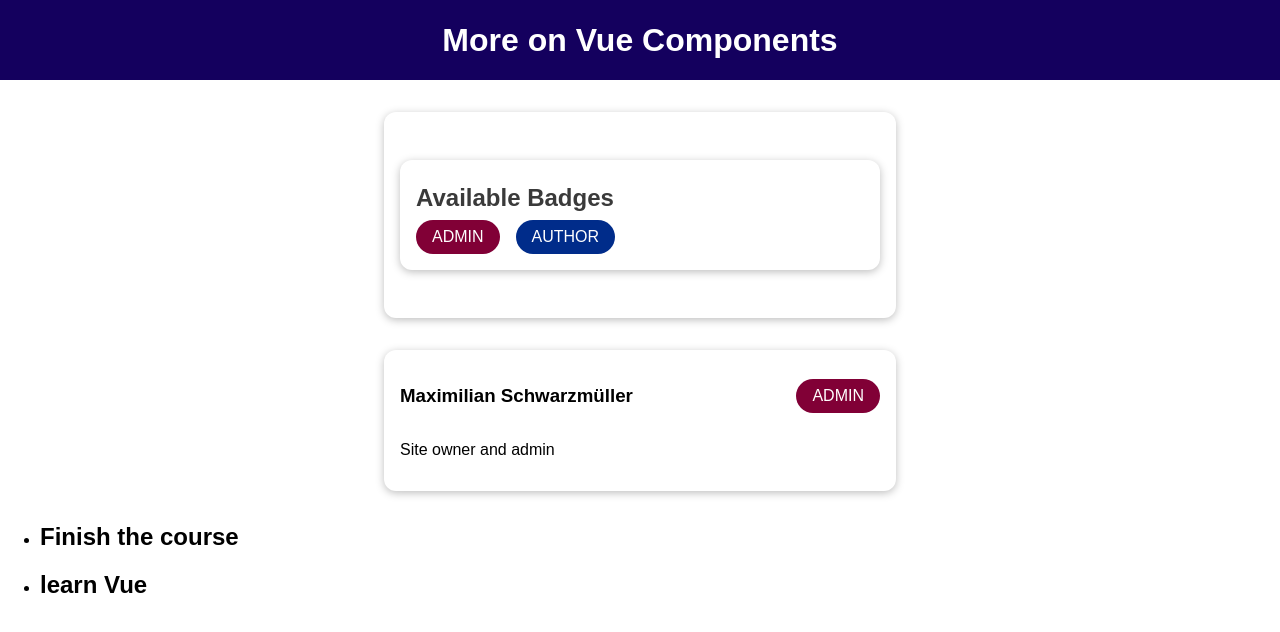
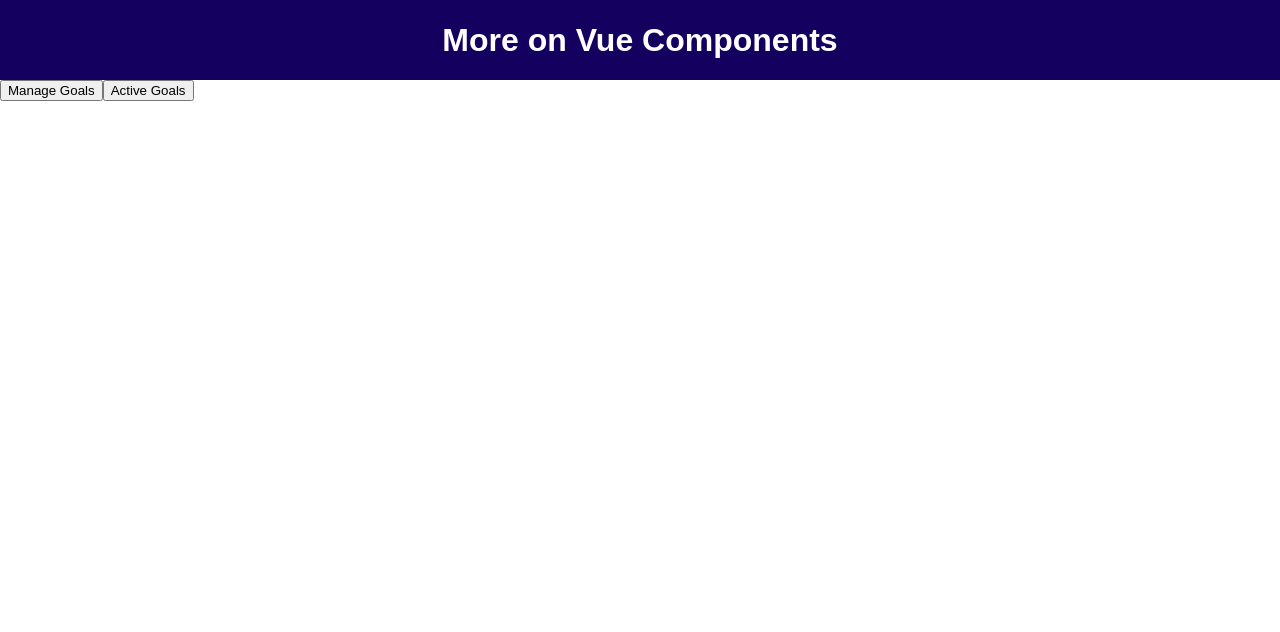
Before and after one commit to JuliaDudkina/Vue, a Vue app: page / in a window 1280 px wide. Shown: the top 632 px of the page. Built offline with nearby package versions, Linux system fonts and the light colour scheme.

Commit message:
using component tag instead of v-if

```diff
--- a/src/App.vue
+++ b/src/App.vue
@@ -2,37 +2,32 @@
   <div>
 <!--    <the-header></the-header>-->
     <TheHeader/>
-    <badge-list></badge-list>
-    <user-info
-      :full-name="activeUser.name"
-      :info-text="activeUser.description"
-      :role="activeUser.role"
-    ></user-info>
-<!--    <course-goals>-->
-<!--      <template #default="slotProps">-->
-<!--        <h2>{{ slotProps.item }}</h2>-->
-<!--      </template>-->
-<!--    </course-goals>-->
-    <course-goals #default="slotProps">
-        <h2>{{ slotProps.item }}</h2>
-    </course-goals>
+    <button @click="setSelectedComponent('manage-goals')">Manage Goals</button>
+    <button @click="setSelectedComponent('active-goals')">Active Goals</button>
+<!--    <active-goals></active-goals>-->
+<!--    <ManageGoals/>-->
+    <component :is="selectedComponent"></component>
   </div>
 </template>
 
 <script>
 //Local component
 import TheHeader from './components/TheHeader.vue';
-import BadgeList from './components/BadgeList.vue';
-import UserInfo from './components/UserInfo.vue';
-import CourseGoals from "./components/CourseGoals";
+// import BadgeList from './components/BadgeList.vue';
+// import UserInfo from './components/UserInfo.vue';
+// import CourseGoals from "./components/CourseGoals";
+import ActiveGoals from "./components/ActiveGoals";
+import ManageGoals from "./components/ManageGoals";
 
 export default {
   components:{
     // 'the-header': TheHeader,
     TheHeader,
-    BadgeList,
-    UserInfo,
-    CourseGoals,
+    // BadgeList,
+    // UserInfo,
+    // CourseGoals,
+    ActiveGoals,
+    ManageGoals,
   },
   data() {
     return {
@@ -41,8 +36,14 @@
         description: 'Site owner and admin',
         role: 'admin',
       },
+      selectedComponent: null,
     };
   },
+  methods:{
+    setSelectedComponent(cmp){
+      this.selectedComponent = cmp;
+    }
+  }
 };
 </script>
 
--- /dev/null
+++ b/src/components/ActiveGoals.vue
@@ -0,0 +1,13 @@
+<template>
+  <h2>ActiveGoals</h2>
+</template>
+
+<script>
+export default {
+  name: "ActiveGoals"
+}
+</script>
+
+<style scoped>
+
+</style>
--- /dev/null
+++ b/src/components/ManageGoals.vue
@@ -0,0 +1,13 @@
+<template>
+  <h2>ManageGoals</h2>
+</template>
+
+<script>
+export default {
+  name: "ManageGoals"
+}
+</script>
+
+<style scoped>
+
+</style>
```
